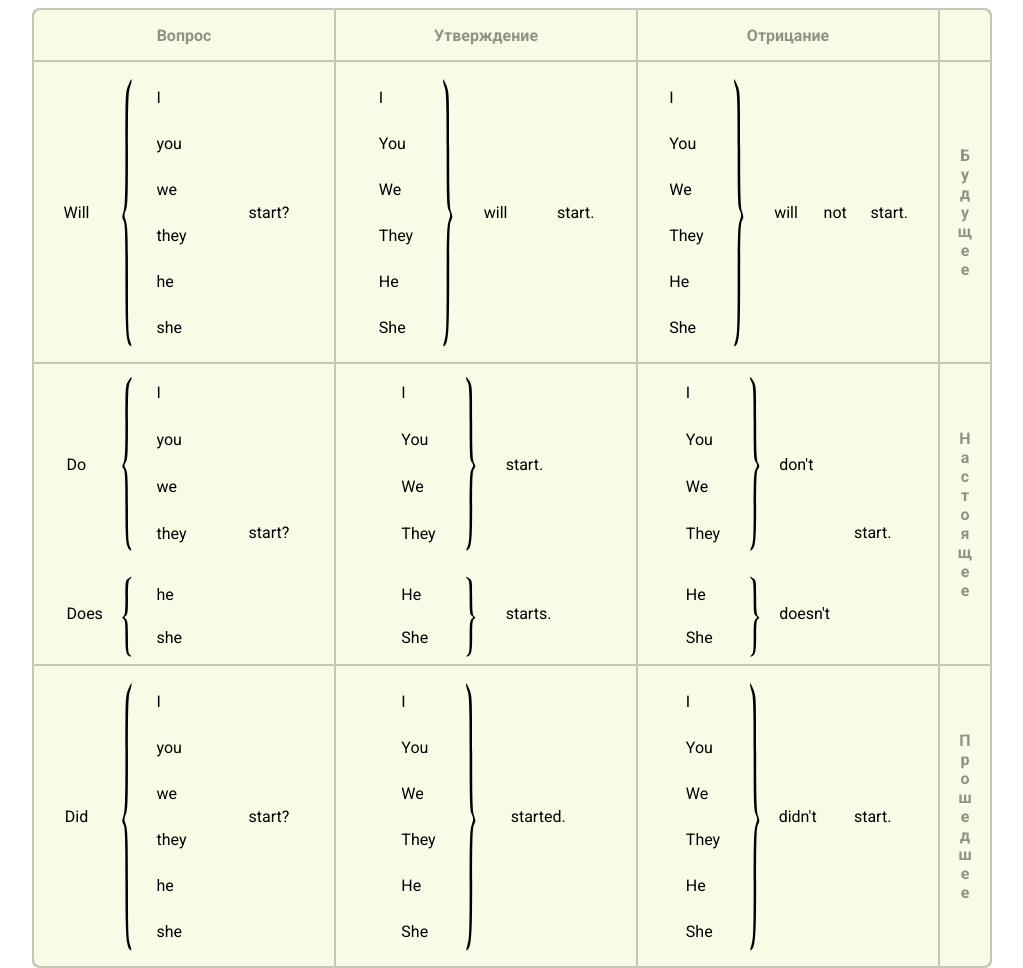
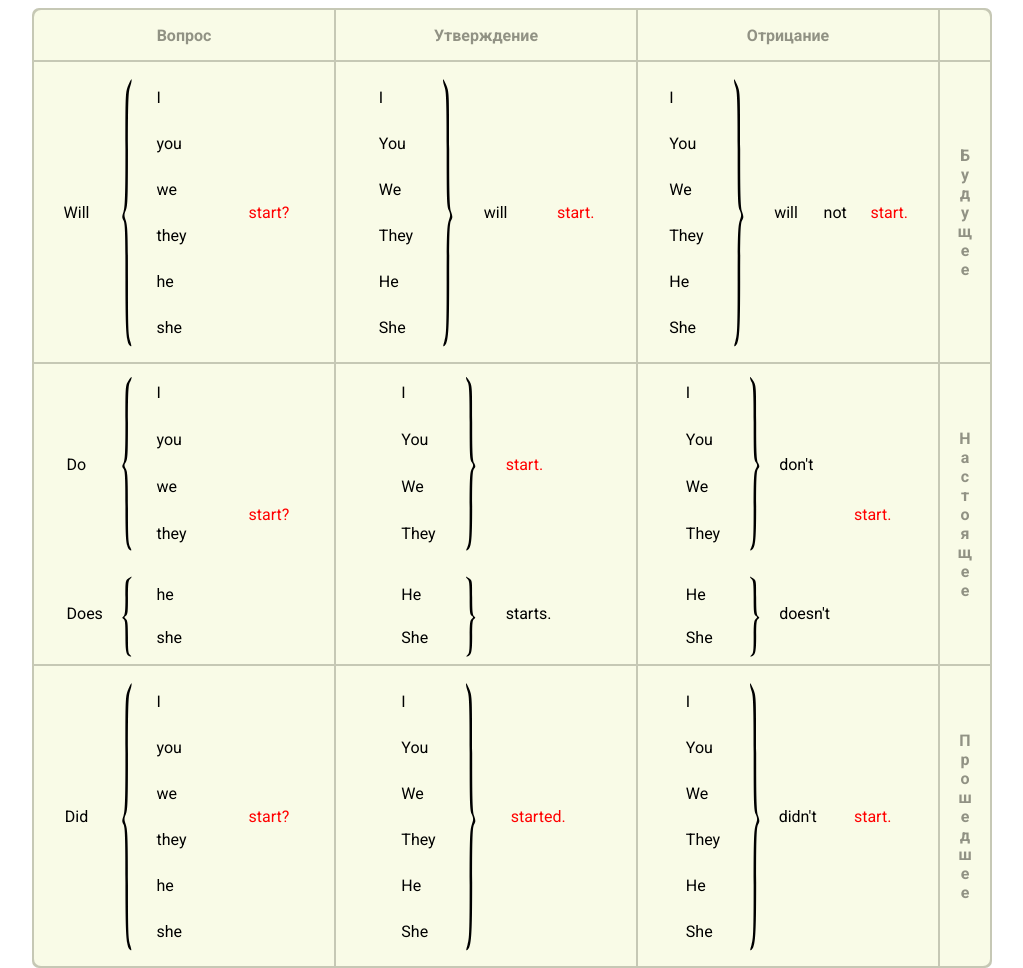
Before and after one commit to DocOrNotADoc/pr_p-r3, a plain HTML site: page src/index.html in a window 1280 px wide. Shown: the whole page, without its empty margins (128-1151 px from the left). Drawn offline with nearby package versions, Linux system fonts and the light colour scheme; files that its build step writes are made by us from their sources; files whose address does not match are found by name.

Commit message:
test paint

```diff
--- a/src/index.html
+++ b/src/index.html
@@ -29,7 +29,7 @@
                         <li>he</li>
                         <li>she</li>
                     </ul>
-                    <div>start?</div>
+                    <div id="futureQ">start?</div>
                 </div>
                 <div class='table-cell table-cell_three-words-a'>
                     <ul class="table-cell_who-what accolada-right">
@@ -41,7 +41,7 @@
                         <li>She</li>
                     </ul>
                     <div>will</div>
-                    <div>start.</div>
+                    <div id="futureA">start.</div>
                 </div>
                 <div class='table-cell table-cell_four-words cell-bbr'>
                     <ul class="table-cell_who-what accolada-right">
@@ -54,7 +54,7 @@
                     </ul>
                     <div>will</div>
                     <div>not</div>
-                    <div>start.</div>
+                    <div id="futureN">start.</div>
                 </div>
                 <div class="ttl-table-row cell-btr">Будущее</div>
             </div>
@@ -76,7 +76,7 @@
                             <li>she</li>
                         </ul>
                     </div>
-                    <div class="pt">start?</div>
+                    <div id="presentQ" class="pt">start?</div>
                 </div>
                 <div class='table-cell table-cell_two-words'>
                     <div class="table-cell_who-what_wrapper">
@@ -92,8 +92,8 @@
                         </ul>
                     </div>
                     <ul class="present">
-                        <li class="present-first">start.</li>
-                        <li class="present-third">starts.</li>
+                        <li id="presentAFirst" class="present-first">start.</li>
+                        <li id="presentAThird" class="present-third">starts.</li>
                     </ul>
                 </div>
                 <div class='table-cell table-cell_three-words-an cell-bbr'>
@@ -113,7 +113,7 @@
                         <li class="present-first p-zero">don't</li>
                         <li class="present-third p-zero">doesn't</li>
                     </ul>
-                    <div class="pt">start.</div>
+                    <div id="presentN" class="pt">start.</div>
                 </div>
                 <div class="ttl-table-row cell-btr">Настоящее</div>
             </div>
@@ -128,7 +128,7 @@
                         <li>he</li>
                         <li>she</li>
                     </ul>
-                    <div>start?</div>
+                    <div id="pastQ">start?</div>
                 </div>
                 <div class='table-cell table-cell_two-words'>
                     <ul class="table-cell_who-what accolada-right">
@@ -139,7 +139,7 @@
                         <li>He</li>
                         <li>She</li>
                     </ul>
-                    <div>started.</div>
+                    <div id="pastA">started.</div>
                 </div>
                 <div class='table-cell table-cell_three-words-an cell-bbr'>
                     <ul class="table-cell_who-what accolada-right">
@@ -151,12 +151,13 @@
                         <li>She</li>
                     </ul>
                     <div>didn't</div>
-                    <div>start.</div>
+                    <div id="pastN">start.</div>
                 </div>
                 <div class="ttl-table-row bbrr cell-btr">Прошедшее</div>
             </div>
         </div>
     </section>
 
+    <script src="./js/script.js"></script>
 </body>
 </html>
--- a/src/js/script.js
+++ b/src/js/script.js
@@ -0,0 +1,25 @@
+
+let state = {
+  classlist: 'red',
+  word: 'love',
+  presentthird: 'loves',
+  past: 'loved'
+}
+
+const futureQ = document.querySelector("#futureQ"),
+  futureA = document.querySelector("#futureA"),
+  futureN = document.querySelector("#futureN"),
+  presentQ = document.querySelector("#presentQ"),
+  presentAFirst = document.querySelector("#presentAFirst"),
+  presentAThird = document.querySelector("#presentAFirst"),
+  presentN = document.querySelector("#presentN"),
+  pastQ = document.querySelector("#pastQ"),
+  pastA = document.querySelector("#pastA"),
+  pastN = document.querySelector("#pastN");
+
+const irregularVerbsPaint = [futureQ, futureA, futureN, presentQ, presentAFirst, presentAThird, presentN, pastQ, pastA, pastN];
+
+paintWord = () => {
+  irregularVerbsPaint.forEach(item => item.className = state.classlist);
+}
+paintWord();
--- a/src/scss/style.scss
+++ b/src/scss/style.scss
@@ -115,6 +115,9 @@ ul {
     }
   }
 }
+#presentAFirst {
+  grid-row: 1/3;
+}
 .ttl {
   &-table {
     &-row, &-col {
@@ -168,5 +171,8 @@ ul {
   clip: rect(0 0 0 0);
   border: 0;
 }
+.red {
+  color: red;
+}
 
 @import './media';
```
Also changed, not shown: dist/index.html (+1 -1 lines), dist/js/script.js (+25 -0 lines), dist/css/style.min.css.
